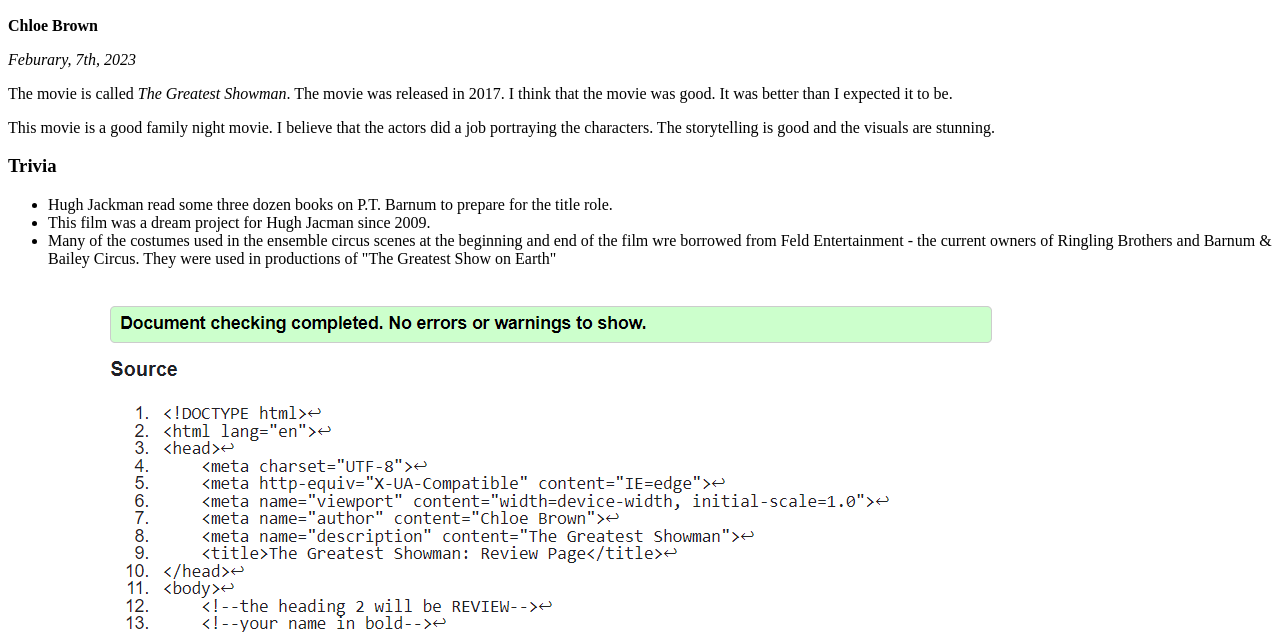
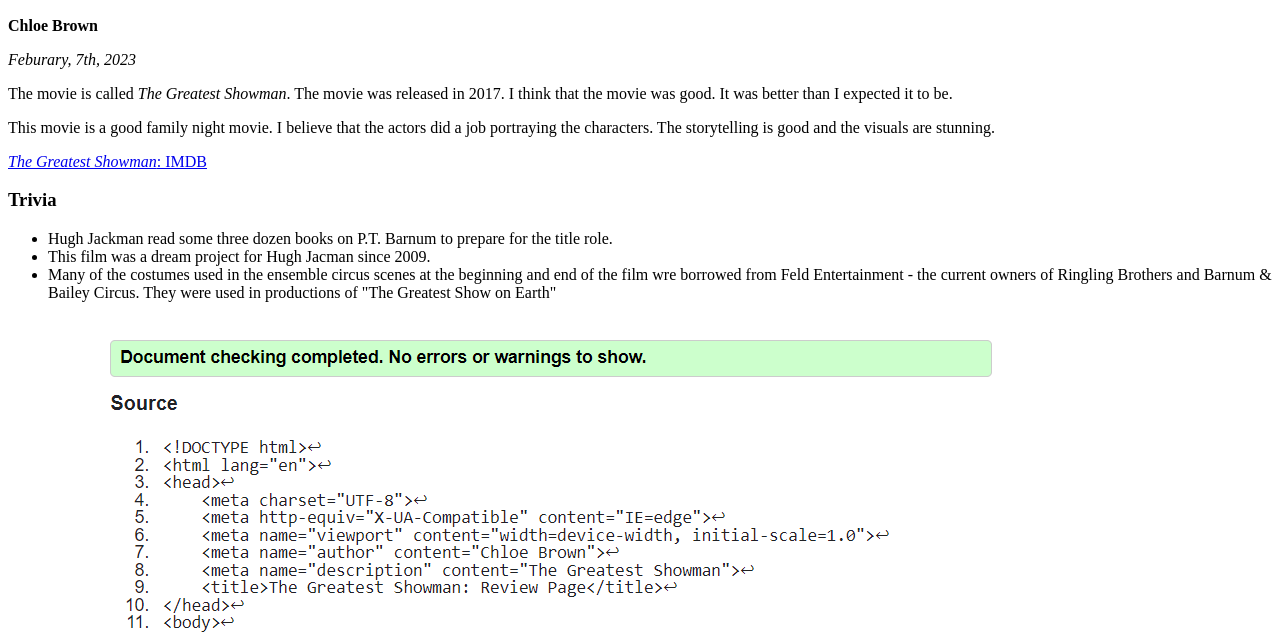
Before and after one commit to Brown6734/SE111_68_202320, a plain HTML site: page week4-movie/review.html in a window 1280 px wide. Shown: the part 168-800 px from the top of the page. Drawn offline with Linux system fonts and the light colour scheme.

Commit message:
fixed movie site

```diff
--- a/week4-movie/review.html
+++ b/week4-movie/review.html
@@ -73,6 +73,11 @@
 
 
             <!--below the last paragraph include a div with a class of "info" that includes trivia-->
+
+            <!--https://www.imdb.com/title/tt1485796/-->
+
+            <a href="https://www.imdb.com/title/tt1485796/"><em>The Greatest Showman</em>: IMDB</a>
+
             <div class="info">
                 <!--h3 titled Trivia-->
 
```
